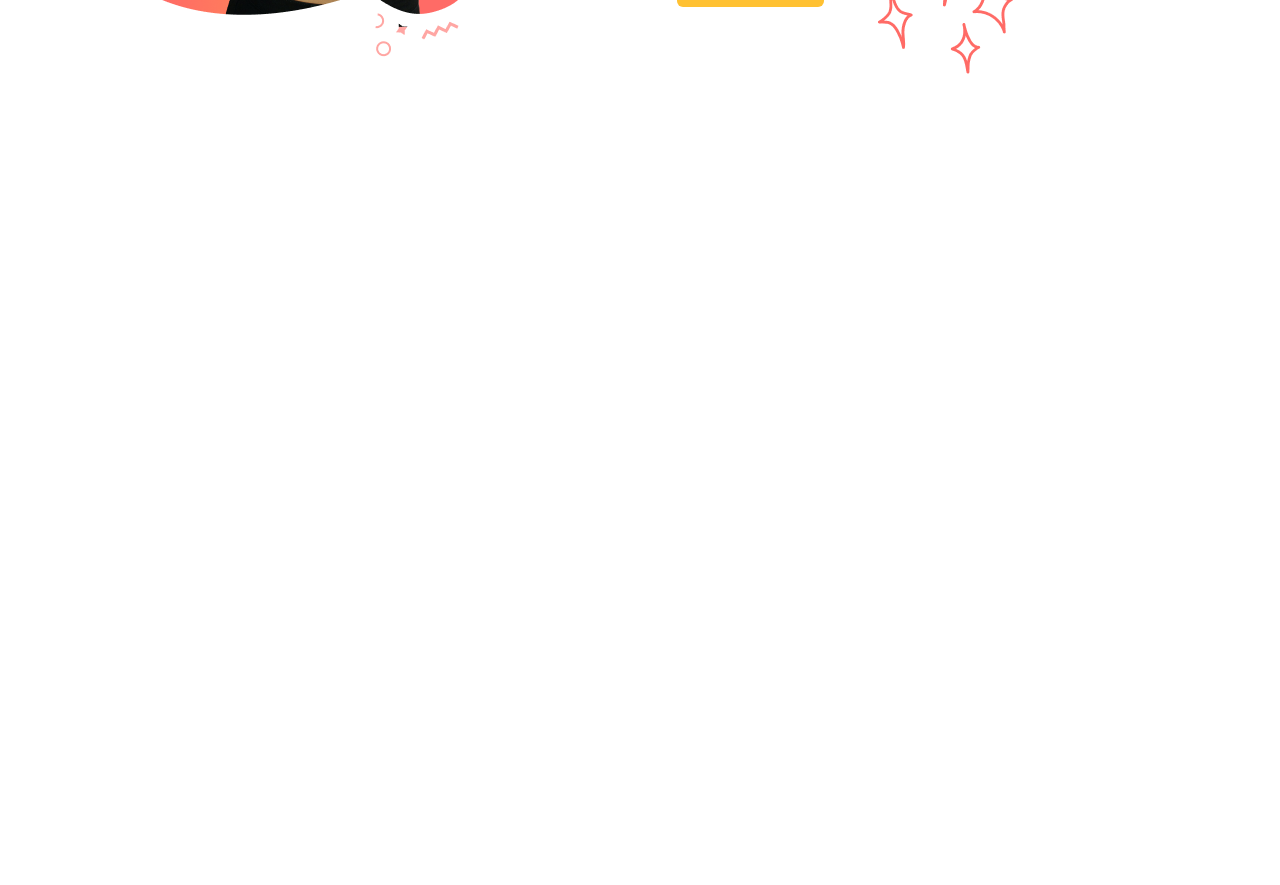
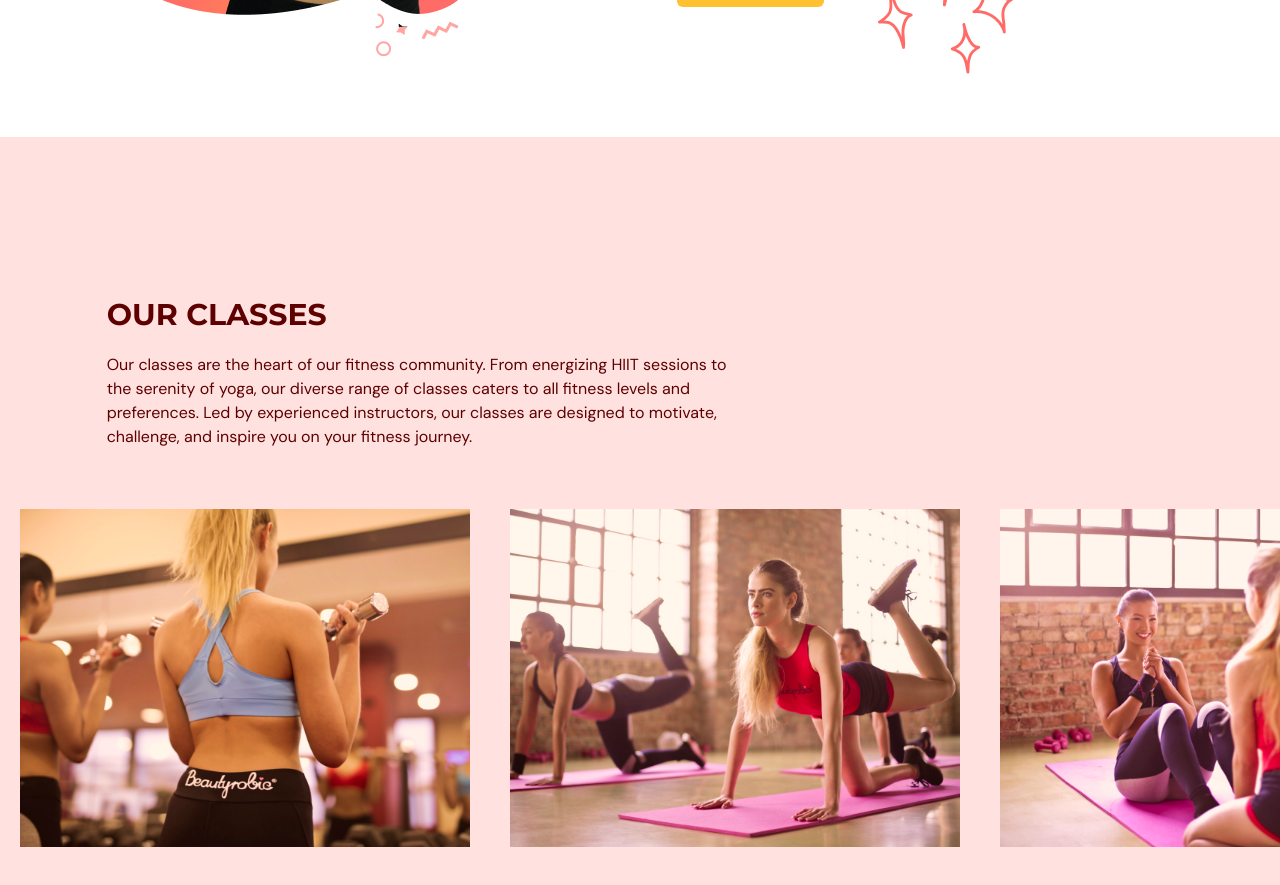
Before and after one commit to AndyFerrie/gym-typescript, a React (Vite) app: page / in a window 1280 px wide. Shown: the part 2020-2905 px from the top of the page. Before the commit the page ends 2157 px from the top, so only its background shows below. Built offline with nearby package versions, Linux system fonts and the light colour scheme.

Commit message:
Adds our classes page

```diff
--- a/src/App.tsx
+++ b/src/App.tsx
@@ -1,6 +1,7 @@
 import Navbar from "@/scenes/navbar";
 import Home from "@/scenes/home";
 import Benefits from "@/scenes/benefits"
+import OurClasses from "@/scenes/ourClasses"
 import { useEffect, useState } from "react";
 import { SelectedPage } from "./shared/types";
 
@@ -28,6 +29,7 @@
         />
         <Home setSelectedPage={setSelectedPage} />
         <Benefits setSelectedPage={setSelectedPage} />
+        <OurClasses setSelectedPage={setSelectedPage} />
     </div>;
 }
 
--- /dev/null
+++ b/src/scenes/ourClasses/Class.tsx
@@ -0,0 +1,25 @@
+
+
+type Props = {
+    name: string;
+    description?: string;
+    image: string;
+}
+
+const Class = ({ name, description, image }: Props) => {
+    const overlayStyles = `p-5 absolute z-30 flex h-[380px] w-[450px]
+    flex-col item-center justify-center whitespace-normal bg-primary-500
+    text-center text-white opacity-0 transition duration-500 hover:opacity-90`;
+
+  return (
+    <li className="relative mx-5 inline-block h-[380px] w-[450px]">
+        <div className={overlayStyles}>
+            <p className="text-2xl">{name}</p>
+            <p className="mt-5">{description}</p>
+        </div>
+        <img src={`${image}`} alt={image} />
+    </li>
+  )
+}
+
+export default Class
--- /dev/null
+++ b/src/scenes/ourClasses/index.tsx
@@ -0,0 +1,90 @@
+import { ClassType, SelectedPage } from "@/shared/types"
+import image1 from "@/assets/image1.png"
+import image2 from "@/assets/image2.png"
+import image3 from "@/assets/image3.png"
+import image4 from "@/assets/image4.png"
+import image5 from "@/assets/image5.png"
+import image6 from "@/assets/image6.png"
+import { motion } from "framer-motion"
+import HText from "@/shared/HText"
+import Class from "./Class"
+
+const classes: Array<ClassType> = [
+    {
+        name: "Weight Training Classes",
+        description: "Whether you're looking to build strength, improve flexibility, or simply have fun while working out, our classes offer something for everyone. Join us, and experience the power of group fitness in a supportive and engaging environment.",
+        image: image1,
+    },
+    {
+        name: "Yoga Classes",
+        description: "Whether you're looking to build strength, improve flexibility, or simply have fun while working out, our classes offer something for everyone. Join us, and experience the power of group fitness in a supportive and engaging environment.",
+        image: image2,
+    },
+    {
+        name: "Ab Core Classes",
+        description: "Whether you're looking to build strength, improve flexibility, or simply have fun while working out, our classes offer something for everyone. Join us, and experience the power of group fitness in a supportive and engaging environment.",
+        image: image3,
+    },
+    {
+        name: "Adventure Classes",
+        description: "Whether you're looking to build strength, improve flexibility, or simply have fun while working out, our classes offer something for everyone. Join us, and experience the power of group fitness in a supportive and engaging environment.",
+        image: image4,
+    },
+    {
+        name: "Fitness Classes",
+        description: "Whether you're looking to build strength, improve flexibility, or simply have fun while working out, our classes offer something for everyone. Join us, and experience the power of group fitness in a supportive and engaging environment.",
+        image: image5,
+    },
+    {
+        name: "Training Classes",
+        description: "Whether you're looking to build strength, improve flexibility, or simply have fun while working out, our classes offer something for everyone. Join us, and experience the power of group fitness in a supportive and engaging environment.",
+        image: image6,
+    }
+]
+
+type Props = {
+    setSelectedPage: (value: SelectedPage) => void;
+}
+
+const OurClasses = ({ setSelectedPage }: Props) => {
+  return (
+    <section id="ourclasses" className="w-full bg-primary-100 py-40">
+        <motion.div
+            onViewportEnter={() => setSelectedPage(SelectedPage.OurClasses)}
+        >
+            <motion.div
+                className="mx-auto w-5/6"
+                initial="hidden"
+                whileInView="visible"
+                viewport={{ once: true, amount: 0.5 }}
+                transition={{ duration: 0.5 }}
+                variants={{
+                    hidden: { opacity: 0, x:-50 },
+                    visible: { opacity: 1, x: 0 },
+                }}
+            >
+                <div className="md:w-3/5">
+                    <HText>OUR CLASSES</HText>
+                    <p className="py-5">
+                        Our classes are the heart of our fitness community. From energizing HIIT sessions to the serenity of yoga, our diverse range of classes caters to all fitness levels and preferences. Led by experienced instructors, our classes are designed to motivate, challenge, and inspire you on your fitness journey.
+                    </p>
+                </div>
+            </motion.div>
+            <div className="mt-10 h-[353px] w-full overflow-x-auto overflow-y-hidden">
+                <ul className="w-[2800px] whitespace-nowrap">
+                    {classes.map((item: ClassType, index) => (
+                        <Class
+                            key={`${item.name}-${index}`}
+                            name={item.name}
+                            description={item.description}
+                            image={item.image}
+                        />
+                    ))}
+                </ul>
+            </div>
+        </motion.div>
+    </section>
+  )
+}
+
+export default OurClasses
```
Also changed, not shown: src/shared/types.ts (+7 -0 lines).
